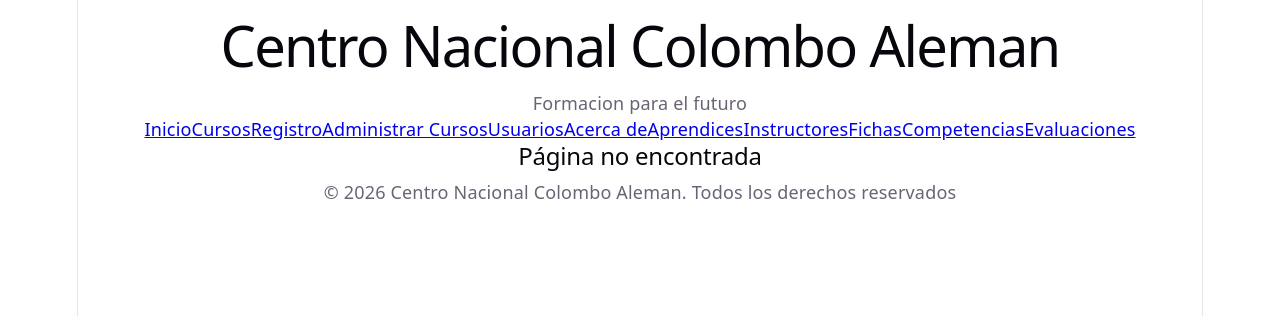
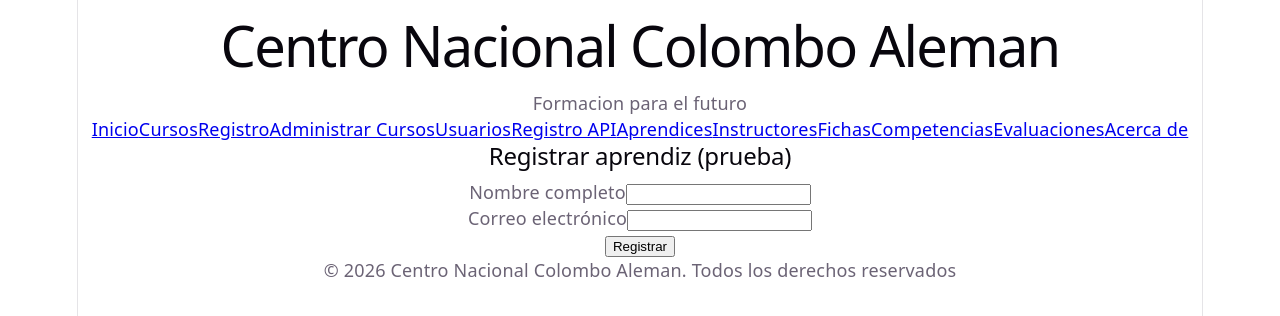
Before and after one commit to meislertmolinaherazo04-png/proyecto-react, a React (Vite) app: page /registro-api in a window 1280 px wide. Shown: the top 316 px of the page. Built offline with nearby package versions, Linux system fonts and the light colour scheme.

Commit message:
termina la actividad, esta incompleta

```diff
--- a/src/App.jsx
+++ b/src/App.jsx
@@ -17,6 +17,7 @@ import Instructores from "./vistas/Instructores"
 import Fichas from "./vistas/Fichas";
 import Competencias from "./vistas/Competencias";
 import Evaluaciones from "./vistas/Evaluaciones";
+import RegistroAprendizAPI from "./vistas/RegistroAprendizAPI.jsx";
 
 
 function App() {
@@ -94,7 +95,7 @@ function App() {
 
           <Route path="/administrar-cursos" element={ <GestionCursos cursos={cursos} setCursos={setCursos} /> } />
 
-          <Route path="/acerca-de" element={ <AcercaDe /> } />
+          <Route path="/registro-api" element={ <RegistroAprendizAPI cursos={cursos} setCursos={setCursos} /> } />
 
           <Route path="*" element={ <h2>Página no encontrada</h2> } />
 
@@ -108,6 +109,8 @@ function App() {
 
           <Route path="/evaluaciones" element={<Evaluaciones />} />
 
+          <Route path="/acerca-de" element={ <AcercaDe /> } />
+
         </Routes>
 
       </main>
--- a/src/componentes/NavBar.jsx
+++ b/src/componentes/NavBar.jsx
@@ -13,7 +13,7 @@ function Navbar() {
 
       <Link to="/usuarios">Usuarios</Link>
 
-      <Link to="/acerca-de">Acerca de</Link>
+      <Link to="/registro-api">Registro API</Link>
 
       <Link to="/aprendices">Aprendices</Link>
 
@@ -25,6 +25,8 @@ function Navbar() {
 
       <Link to="/evaluaciones">Evaluaciones</Link>
 
+      <Link to="/acerca-de">Acerca de</Link>
+
     </nav>
   );
 }
--- a/src/vistas/Aprendices.jsx
+++ b/src/vistas/Aprendices.jsx
@@ -4,6 +4,11 @@ function Aprendices() {
     const [aprendices, setAprendices] = useState([]);
     const [cargando, setCargando] = useState(true);
     const [error, setError] = useState("");
+
+    const [nombre, setNombre] = useState("");
+    const [correo, setCorreo] = useState("");
+    const [mensaje, setMensaje] = useState("");
+    const [enviado, setEnviado] = useState(false);
 
     useEffect(() => {
         fetch("https://jsonplaceholder.typicode.com/users")
--- /dev/null
+++ b/src/vistas/RegistroAprendizAPI.jsx
@@ -0,0 +1,74 @@
+import { useState } from "react";
+
+function RegistroAprendizAPI() {
+    const [nombre, setNombre] = useState("");
+    const [correo, setCorreo] = useState("");
+    const [mensaje, setMensaje] = useState("");
+    const [enviado, setEnviado] = useState(false);
+
+    function registrarAprendiz(evento) {
+        evento.preventDefault();
+        setMensaje("");
+        setEnviado(true);
+
+        fetch("https://jsonplaceholder.typicode.com/posts", {
+            method: "POST",
+            headers: { "Content-Type": "application/json" },
+            body: JSON.stringify({
+                title: nombre,
+                body: correo,
+                userId: 1
+            })
+        })
+        .then((respuesta) => {
+            if (!respuesta.ok) {
+                throw new Error("No se pudo enviar el registro.");
+            }
+            return respuesta.json();
+        })
+        .then((datos) => {
+            setMensaje(`Solicitud exitosa. Id de prueba: ${datos.id}`);
+            setNombre("");
+            setCorreo("");
+        })
+        .catch(() => {
+            setMensaje("Ocurrió un error al enviar los datos.");
+        })
+        .finally(() => {
+            setEnviado(false);
+        });
+    }
+
+    return (
+        <section>
+            <h2>Registrar aprendiz (prueba)</h2>
+
+            <form onSubmit={registrarAprendiz}>
+                <div>
+                    <label>Nombre completo</label>
+                    <input
+                        value={nombre}
+                        onChange={(evento) => setNombre(evento.target.value)}
+                        required
+                    />
+                </div>
+
+                <div>
+                    <label>Correo electrónico</label>
+                    <input
+                        type="email"
+                        value={correo}
+                        onChange={(evento) => setCorreo(evento.target.value)}
+                        required
+                    />
+                </div>
+                <button type="submit" disabled={enviado}>
+                    {enviado ? "Enviado..." : "Registrar"}
+                </button>
+            </form>
+            {mensaje && <p>{mensaje}</p>}
+        </section>
+    );
+}
+
+export default RegistroAprendizAPI;
```
